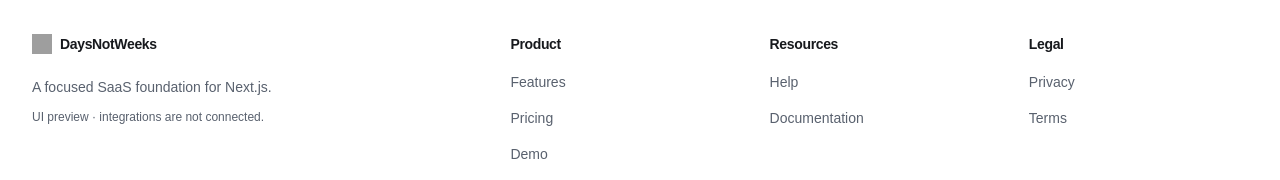
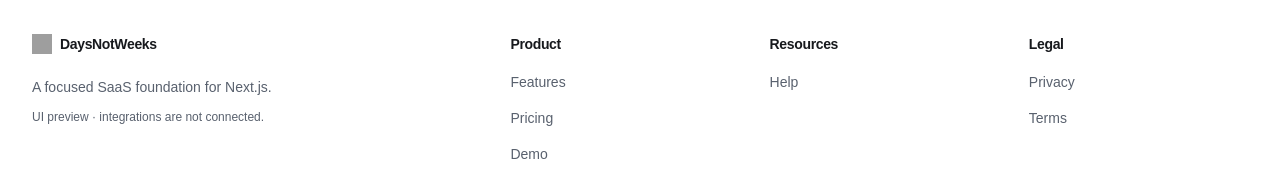
Before and after one commit to pablocampelo/supabase-saas-starter, a Next.js app: page / in a window 1280 px wide. Shown: the part 4872-5052 px from the top of the page. Built offline with nearby package versions, Linux system fonts and the light colour scheme; no server answers; grey boxes are pictures that could not be loaded; a web font is replaced by a local one.

Commit message:
fix: remove obsolete public Example documentation link

```diff
--- a/components/marketing/public-shell.tsx
+++ b/components/marketing/public-shell.tsx
@@ -1,4 +1,5 @@
 "use client";
+
 import { useState, type ReactNode } from "react";
 import Link from "next/link";
 import { Menu } from "lucide-react";
@@ -9,9 +10,9 @@ import { productConfig } from "@/config/product";
 
 export function PublicShell({ children }: { children: ReactNode }) {
   const [open, setOpen] = useState(false);
-  return <><a href="#main" className="skip-link">Skip to content</a><header className="border-b"><div className="site-container flex h-16 items-center justify-between gap-4"><Brand/><nav aria-label="Main navigation" className="hidden items-center gap-7 md:flex">{productConfig.navigation.public.map(item => <Link className="nav-link" key={item.href} href={item.href}>{item.label}</Link>)}<Link className="nav-link" href="/login">Sign in</Link><Button asChild size="sm"><Link href="/signup">Get started</Link></Button></nav><Button className="md:hidden" variant="outline" size="sm" aria-label="Open navigation" onClick={() => setOpen(true)}><Menu aria-hidden="true"/></Button></div></header><Dialog drawer open={open} onClose={() => setOpen(false)} title="Navigation"><nav aria-label="Mobile navigation" className="flex flex-col gap-1">{[...productConfig.navigation.public, {label:"Sign in",href:"/login"},{label:"Get started",href:"/signup"}].map(item => <Link className="rounded-md p-3 text-sm hover:bg-muted" key={item.href} href={item.href} onClick={() => setOpen(false)}>{item.label}</Link>)}</nav></Dialog><main id="main">{children}</main><footer className="border-t py-12"><div className="site-container grid gap-10 sm:grid-cols-2 lg:grid-cols-[2fr_1fr_1fr_1fr]"><div><Brand/><p className="mt-4 text-sm text-muted-foreground">A focused SaaS foundation for Next.js.</p><p className="mt-3 text-xs text-muted-foreground">UI preview · integrations are not connected.</p></div>{[
-    {title:"Product",items:[["Features","/#features"],["Pricing","/#pricing"],["Demo","/app"],["Sign in","/login"]]},
-    {title:"Resources",items:[["Help","/help"],["Documentation","/example#documentation"]]},
-    {title:"Legal",items:[["Privacy","/privacy"],["Terms","/terms"]]},
-  ].map(group => <nav aria-label={group.title} key={group.title}><h2 className="mb-4 font-sans text-sm font-semibold">{group.title}</h2><ul className="space-y-3">{group.items.map(([label,href]) => <li key={href}><Link className="nav-link" href={href!}>{label}</Link></li>)}</ul></nav>)}</div></footer></>;
+  return <><a href="#main" className="skip-link">Skip to content</a><header className="border-b"><div className="site-container flex h-16 items-center justify-between gap-4"><Brand/><nav aria-label="Main navigation" className="hidden items-center gap-7 md:flex">{productConfig.navigation.public.map(item => <Link className="nav-link" key={item.href} href={item.href}>{item.label}</Link>)}<Link className="nav-link" href="/login">Sign in</Link><Button asChild size="sm"><Link href="/signup">Get started</Link></Button></nav><Button className="md:hidden" variant="outline" size="sm" aria-label="Open navigation" onClick={() => setOpen(true)}><Menu aria-hidden="true"/></Button></div></header><Dialog drawer open={open} onClose={() => setOpen(false)} title="Navigation"><nav aria-label="Mobile navigation" className="flex flex-col gap-1">{[...productConfig.navigation.public, { label: "Sign in", href: "/login" }, { label: "Get started", href: "/signup" }].map(item => <Link className="rounded-md p-3 text-sm hover:bg-muted" key={item.href} href={item.href} onClick={() => setOpen(false)}>{item.label}</Link>)}</nav></Dialog><main id="main">{children}</main><footer className="border-t py-12"><div className="site-container grid gap-10 sm:grid-cols-2 lg:grid-cols-[2fr_1fr_1fr_1fr]"><div><Brand/><p className="mt-4 text-sm text-muted-foreground">A focused SaaS foundation for Next.js.</p><p className="mt-3 text-xs text-muted-foreground">UI preview · integrations are not connected.</p></div>{[
+    { title: "Product", items: [["Features", "/#features"], ["Pricing", "/#pricing"], ["Demo", "/app"], ["Sign in", "/login"]] },
+    { title: "Resources", items: [["Help", "/help"]] },
+    { title: "Legal", items: [["Privacy", "/privacy"], ["Terms", "/terms"]] },
+  ].map(group => <nav aria-label={group.title} key={group.title}><h2 className="mb-4 font-sans text-sm font-semibold">{group.title}</h2><ul className="space-y-3">{group.items.map(([label, href]) => <li key={href}><Link className="nav-link" href={href!}>{label}</Link></li>)}</ul></nav>)}</div></footer></>;
 }
```
